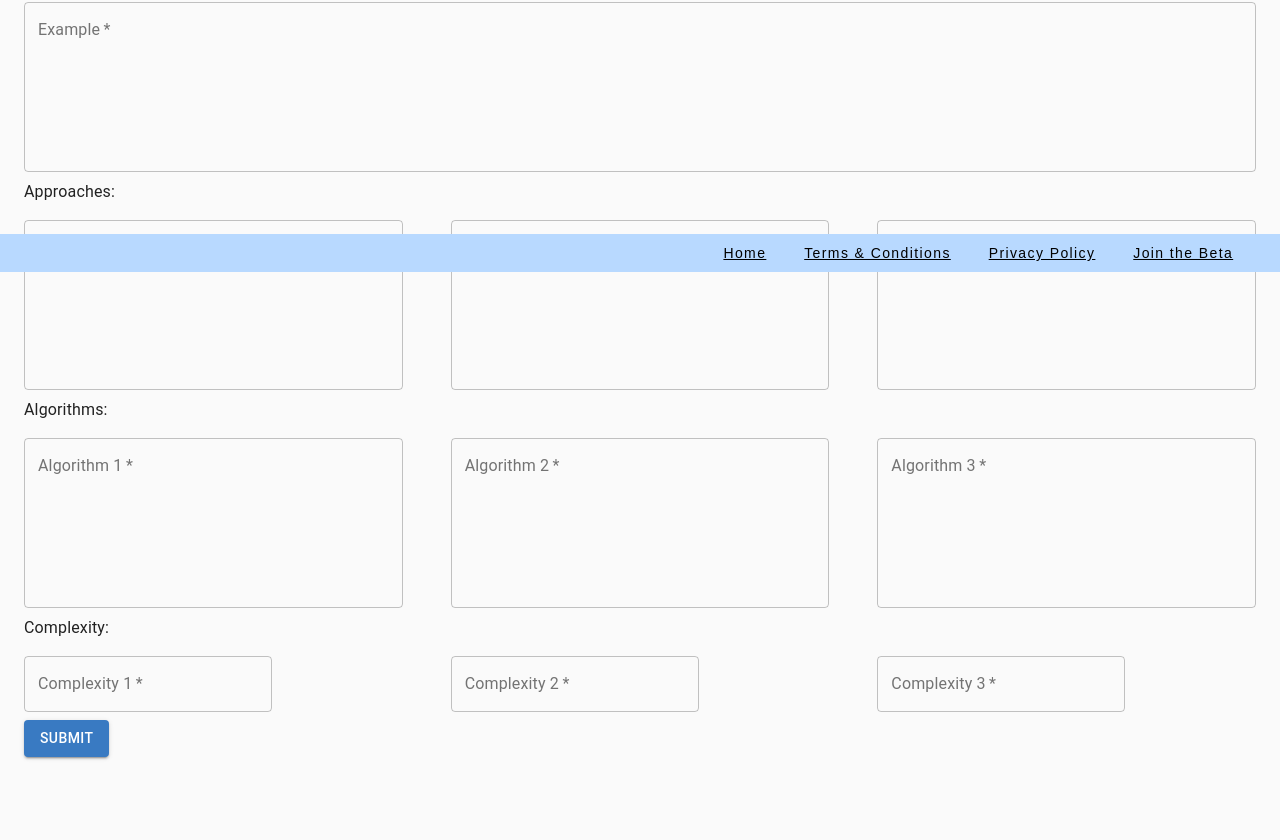
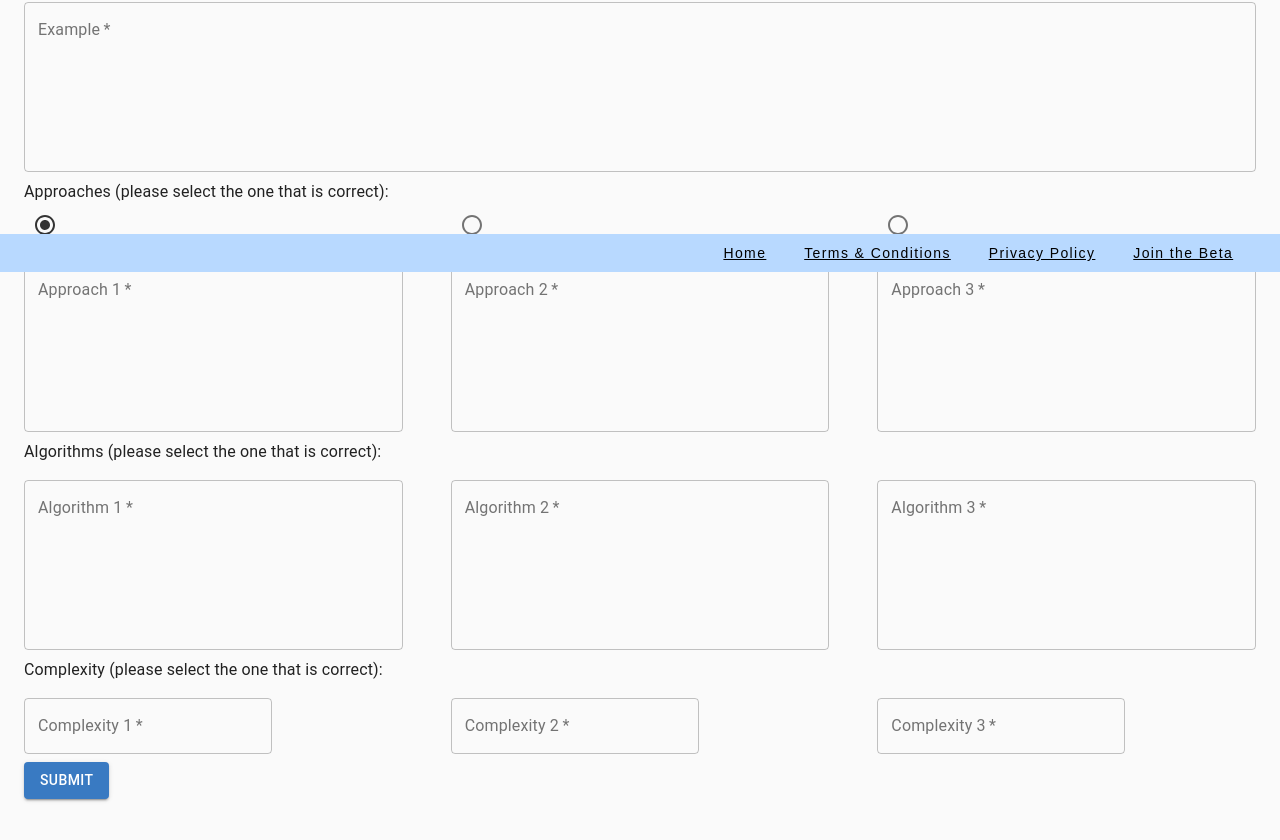
Before and after one commit to CodeletApp/codelet-site, a React (Create React App) app: page /submit-question in a window 1280 px wide. Shown: the part 528-1368 px from the top of the page. Before the commit the page ends 1346 px from the top, so only its background shows below. Built offline with nearby package versions, Linux system fonts and the light colour scheme; a web font is replaced by a local one.

Commit message:
Added radio buttons for selecting the correct approach

```diff
--- a/src/components/SubmitQuestion.js
+++ b/src/components/SubmitQuestion.js
@@ -11,12 +11,15 @@ import {
   InputLabel,
   Grid,
   Button,
+  Radio,
+  RadioGroup,
 } from "@material-ui/core";
 
 export const SubmitQuestion = () => {
   const { register, control, handleSubmit } = useForm();
 
   const onSubmit = async (data) => {
+    console.log(data);
     const {
       title,
       approach1,
@@ -32,10 +35,18 @@ export const SubmitQuestion = () => {
       difficulty,
       description,
       example,
+      approachSolutionIndex,
+      algorithmSolutionIndex,
+      complexitySolutionIndex,
     } = data;
     const approaches = [approach1, approach2, approach3];
     const codeBank = [algorithm1, algorithm2, algorithm3];
     const complexityBank = [complexity1, complexity2, complexity3];
+    const solution = {
+      approachIndex: parseInt(approachSolutionIndex),
+      codeBlock: parseInt(algorithmSolutionIndex),
+      complexity: complexityBank[parseInt(complexitySolutionIndex)],
+    };
     await apiRequest({
       url: `https://codelet-api-dev.herokuapp.com/questions/post-question`,
       method: "POST",
@@ -51,6 +62,7 @@ export const SubmitQuestion = () => {
         approaches,
         codeBank,
         complexityBank,
+        solution,
         published: false,
       },
     });
@@ -133,9 +145,21 @@ export const SubmitQuestion = () => {
           placeholder="Please enter the example for the question"
           inputRef={register}
         />
-        <Typography>Approaches:</Typography>
+        <Typography>
+          Approaches (please select the one that is correct):
+        </Typography>
+        <Controller
+          name="approachSolutionIndex"
+          control={control}
+          as={
+            <RadioGroup
+              row
+              name="approachSolutionIndex"
+              id="approachSolutionIndex"
+            >
               <Grid container spacing={6}>
                 <Grid item xs={12} sm={4}>
+                  <Radio value="0" />
                   <TextField
                     variant="outlined"
                     margin="normal"
@@ -151,6 +175,7 @@ export const SubmitQuestion = () => {
                   />
                 </Grid>
                 <Grid item xs={12} sm={4}>
+                  <Radio value="1" />
                   <TextField
                     variant="outlined"
                     margin="normal"
@@ -166,6 +191,7 @@ export const SubmitQuestion = () => {
                   />
                 </Grid>
                 <Grid item xs={12} sm={4}>
+                  <Radio value="2" />
                   <TextField
                     variant="outlined"
                     margin="normal"
@@ -181,7 +207,14 @@ export const SubmitQuestion = () => {
                   />
                 </Grid>
               </Grid>
-        <Typography>Algorithms:</Typography>
+            </RadioGroup>
+          }
+          defaultValue="0"
+          rules={{ required: true }}
+        />
+        <Typography>
+          Algorithms (please select the one that is correct):
+        </Typography>
         <Grid container spacing={6}>
           <Grid item xs={12} sm={4}>
             <TextField
@@ -229,7 +262,9 @@ export const SubmitQuestion = () => {
             />
           </Grid>
         </Grid>
-        <Typography>Complexity:</Typography>
+        <Typography>
+          Complexity (please select the one that is correct):
+        </Typography>
         <Grid container spacing={6}>
           <Grid item xs={12} sm={4}>
             <TextField
```
Lines whose indentation alone changed are shown as unchanged.
